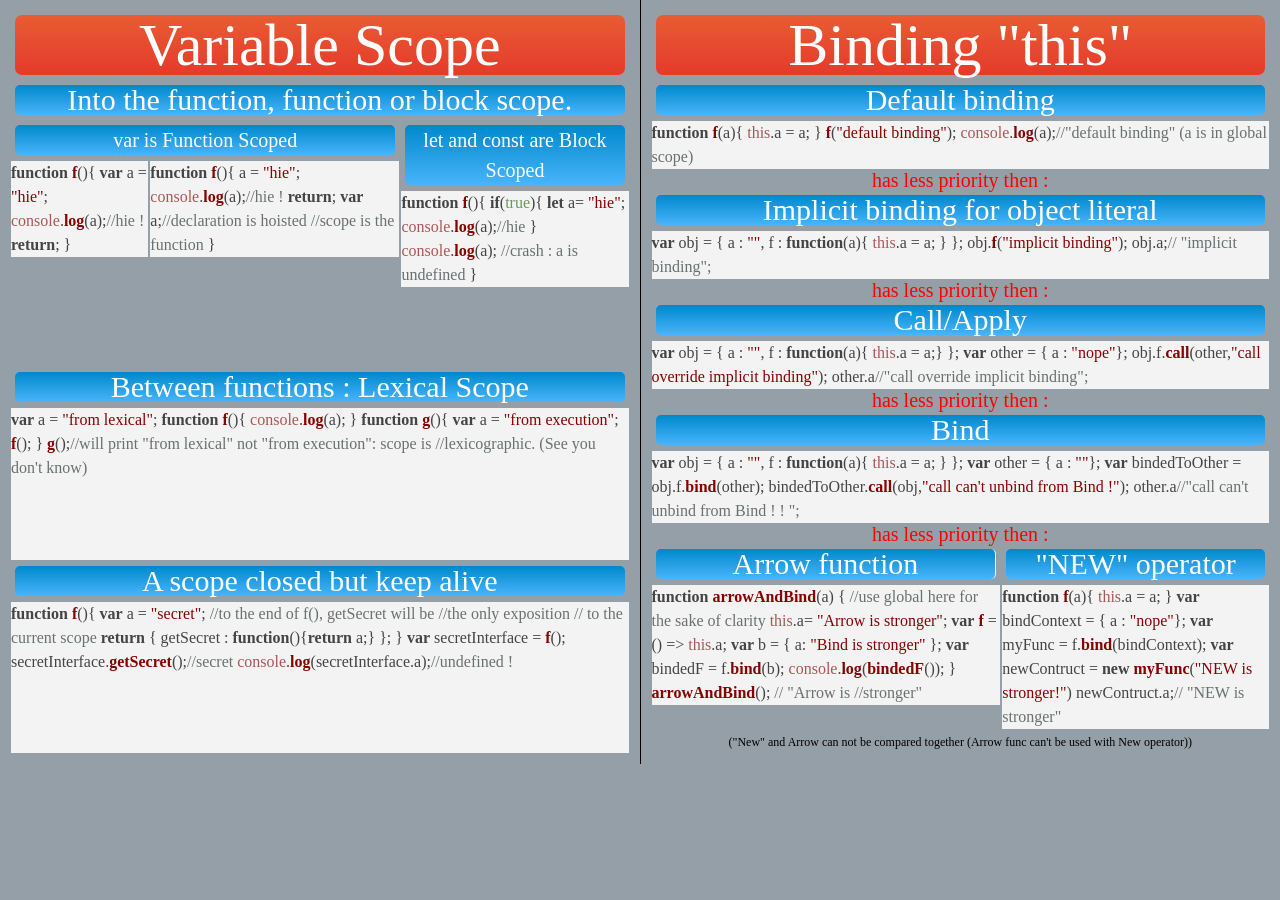
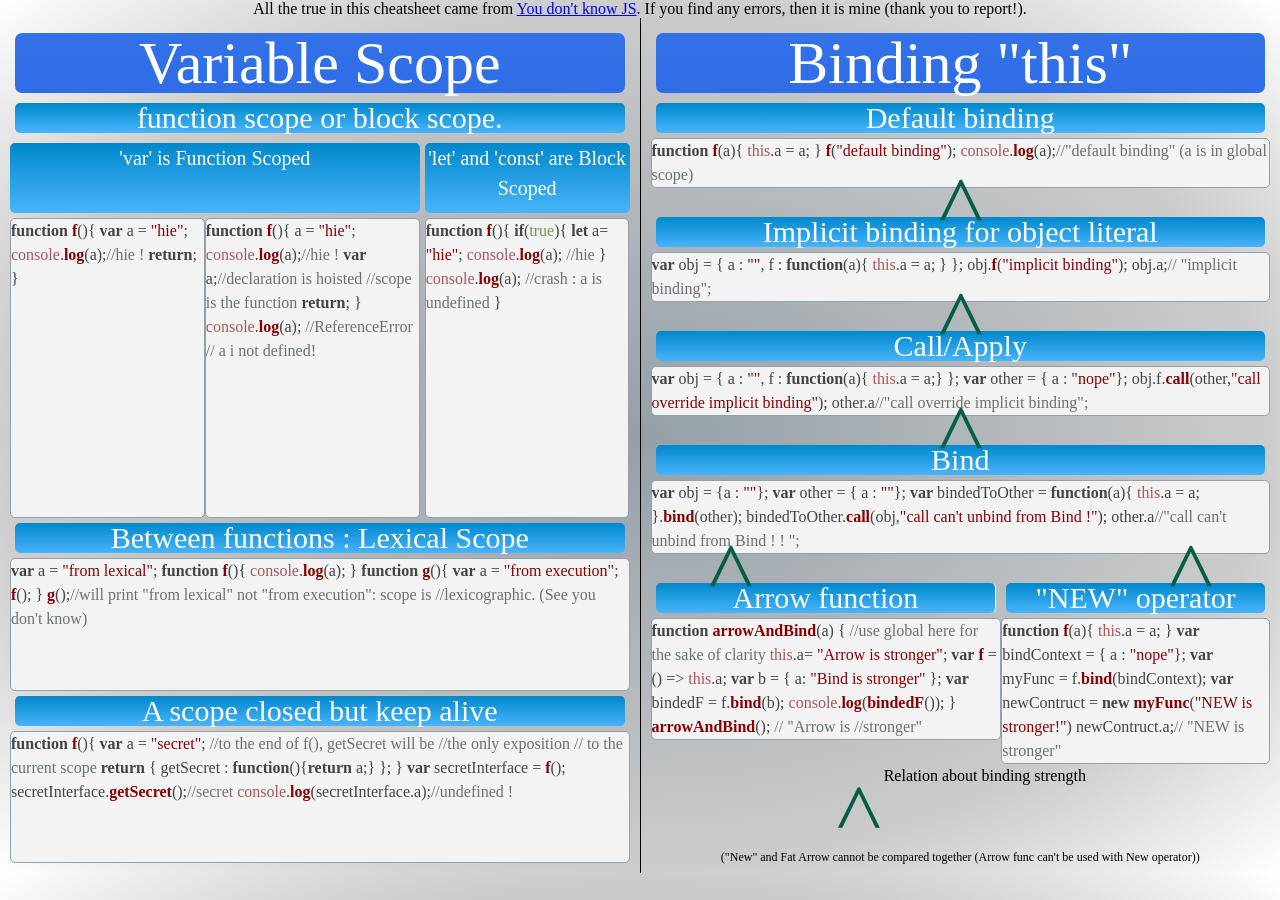
Before and after one commit to Ealv/ealv.github.io, a Jekyll site: the page _posts/2015-10-10-scopeandBinding.html, which Jekyll copies as it is, in a window 1280 px wide. Built offline with Jekyll 4.4.1, drawn with Linux system fonts in a browser that asks for light colours; nearby versions of some CDN libraries; Markdown is read by kramdown in place of the engine named in the settings; comment, search, counter and statistics services are not loaded.

Commit message:
lcean up things

```diff
--- a/_posts/2015-10-10-scopeandBinding.html
+++ b/_posts/2015-10-10-scopeandBinding.html
@@ -14,7 +14,7 @@ body {
   margin: 0;
 }
 body {
-  background-color: #949fa7;
+	background:  radial-gradient(ellipse farthest-corner, #949fa7, #CCCCCC 70%, white);
 }
 .column {
   flex-grow: 1;
@@ -58,14 +58,14 @@ body {
   line-height: 30px;
   font-size: 30px;
   border-radius: 5px;
-  background: linear-gradient(to bottom, #0088cc 0, #48b4fb 100%);
   color: #FFFFFF;
   line-height: 60px;
   font-size: 60px;
   border-radius: 7px;
-  background: linear-gradient(to bottom, #e85c33 0, #e53a2b 100%);
+  background: linear-gradient(to bottom, #3371E8 0, #2E6DE6 100%);
 }
 .title {
+
   margin: 5px;
   text-align: center;
   line-height: 30px;
@@ -104,62 +104,70 @@ body {
   border-color: #949FA7;
   border-width: 1px;
   border-style: solid;
+  border-radius : 5px;
 }
 .prior {
   text-align: center;
-  font-size: 20px;
-  line-height: 20px;
-  color: RED;
+  font-size: 87px;
+  color: #055D46;
+  transform:rotate(90deg);
+}
+
+.prior:after {
+
+content:"<";
 }
 </style>
 
 <body id="container">
+<div style="text-align:center">
+All the true in this cheatsheet came from <a href="https://github.com/getify/You-Dont-Know-JS" > You don't know JS</a>. If you find any errors, then it is mine (thank you to report!).
+</div>
 	<div id="middle">
 		<div id="col1" class="column rightborder">
 			<div class="bigtitle ">
 				Variable Scope
 			</div>
-			<div class="title">Into the function, function or block scope.</div>
-			<div class="row">
-				<div class="column">
-					<div class="subtitle ">var is Function Scoped</div>
-					<div style="display:flex">
-						<div class="column">
-							<div class="javascript hljs">
+			<div class="title">function scope or block scope.</div>
+			<div class="row" style="flex-basis:70px;flex-grow:0;margin:5px 0 ;">
+				<div class="subtitle" style="flex-basis:0;flex-grow:2;margin:0">'var' is Function Scoped</div>
+				<div class="subtitle" style="flex-basis:0;flex-grow:1;margin:0 0 0 5px;">'let' and 'const' are Block Scoped</div>
+			</div>
+			<div class="row" style="flex-basis:300px;flex-grow:0;">
+				<div class="javascript" style="flex-basis:90px;flex-grow:1;">
 function f(){
-<br>	var a = "hie";
-<br>	console.log(a);//hie !
-<br>	return;
-<br> }
-							</div>
-						</div>
-						<div class="column">
-							<div class="javascript hljs">
+<br>	var a = "hie";<br>
+console.log(a);//hie !<br>
+return;<br>
+}
+</div>
+
+
+				<div class=" javascript" style="flex-basis:110px;flex-grow:1;">
 function f(){<br>
 	a = "hie";<br>
 	console.log(a);//hie !<br>
+	var a;//declaration is hoisted<br>
+	//scope is the function<br>
 	return;<br>
-	var a;//declaration is hoisted<br>
-	//scope is the function<nbr>
 }
-							</div>
-						</div>
-					</div>
-				</div>
 
-				<div class="column">
-					<div class="subtitle ">let and const are Block Scoped</div>
-					<div class="javascript">
+console.log(a);<br>
+//ReferenceError<br>
+// a i not defined!<br>
+</div>
+
+				<div class=" javascript" style="flex-basis:100px;flex-grow:1;margin-left: 5px;">
 function f(){<br>
 	if(true){<br>
 		let a= "hie";<br>
-		console.log(a);//hie<br>
+		console.log(a);<br>
+		//hie<br>
 	}<br>
 	console.log(a);<br>
 	//crash : a is undefined<br>
 }
-					</div>
-				</div>
+</div>
 
 			</div>
 
@@ -217,9 +225,7 @@ function f(a){<br>
 f("default binding");<br>
 console.log(a);//"default binding" (a is in global scope)
 				</div>
-				<div class="prior" >
-			has less priority then :
-			</div>
+				<div class="prior" ></div>
 			<div class="title ">
 				Implicit binding for object literal
 			</div>
@@ -233,9 +239,7 @@ var obj = {<br>
  obj.f("implicit binding");<br>
  obj.a;// "implicit binding";<br>
 				</div>
-					<div class="prior" >
-			has less priority then :
-			</div>
+					<div class="prior" ></div>
 
 			<div class="title">
 				Call/Apply
@@ -250,31 +254,26 @@ var obj = {<br>
  obj.f.call(other,"call override implicit binding");<br>
  other.a//"call override implicit binding";<br>
 </div>
-	<div class="prior" >
-			has less priority then :
-			</div>
+	<div class="prior" ></div>
 
 			<div class="title">
 				Bind
 				</div>
 <div class="javascript">
-var obj = {<br>
-	a : "",<br>
-	f : function(a){<br>
+var obj =	{a : ""};<br>
+var other =	{ a : ""};<br>
+var bindedToOther = function(a){<br>
 		this.a = a;<br>
-	}<br>
-};<br>
-var other = { a : ""};<br>
-var bindedToOther = obj.f.bind(other);<br>
+	}.bind(other);<br>
 
 bindedToOther.call(obj,"call can't unbind from Bind !");<br>
 other.a//"call can't unbind from Bind ! ! ";<br>
 </div>
 
-				<div class="prior" >
-			has less priority then :
-			</div>
-
+<div class="row" style="justify-content:space-between;padding:0 55px;">
+		<span class="prior" ></span>
+		<span class="prior" ></span>
+</div>
 			<div class="row">
 				<div class="column">
 				<div class="title rightborder">Arrow function</div>
@@ -312,9 +311,11 @@ newContruct.a;// "NEW is stronger"<br>
 			</div>
 		</div>
 	</div>
-
-	<div class="row" style="font-size:12px">
-	("New" and Arrow can not be compared together (Arrow func can't be used with New operator))
+<div class="row" style="line">
+	<span class="prior" style="line-height:87px" ></span> Relation about binding strength
+</div>
+	<div class="row" style="font-size:12px;line-height:12px;">
+	("New" and Fat Arrow cannot be compared together (Arrow func can't be used with New operator))
 	</div>
 
 
```
